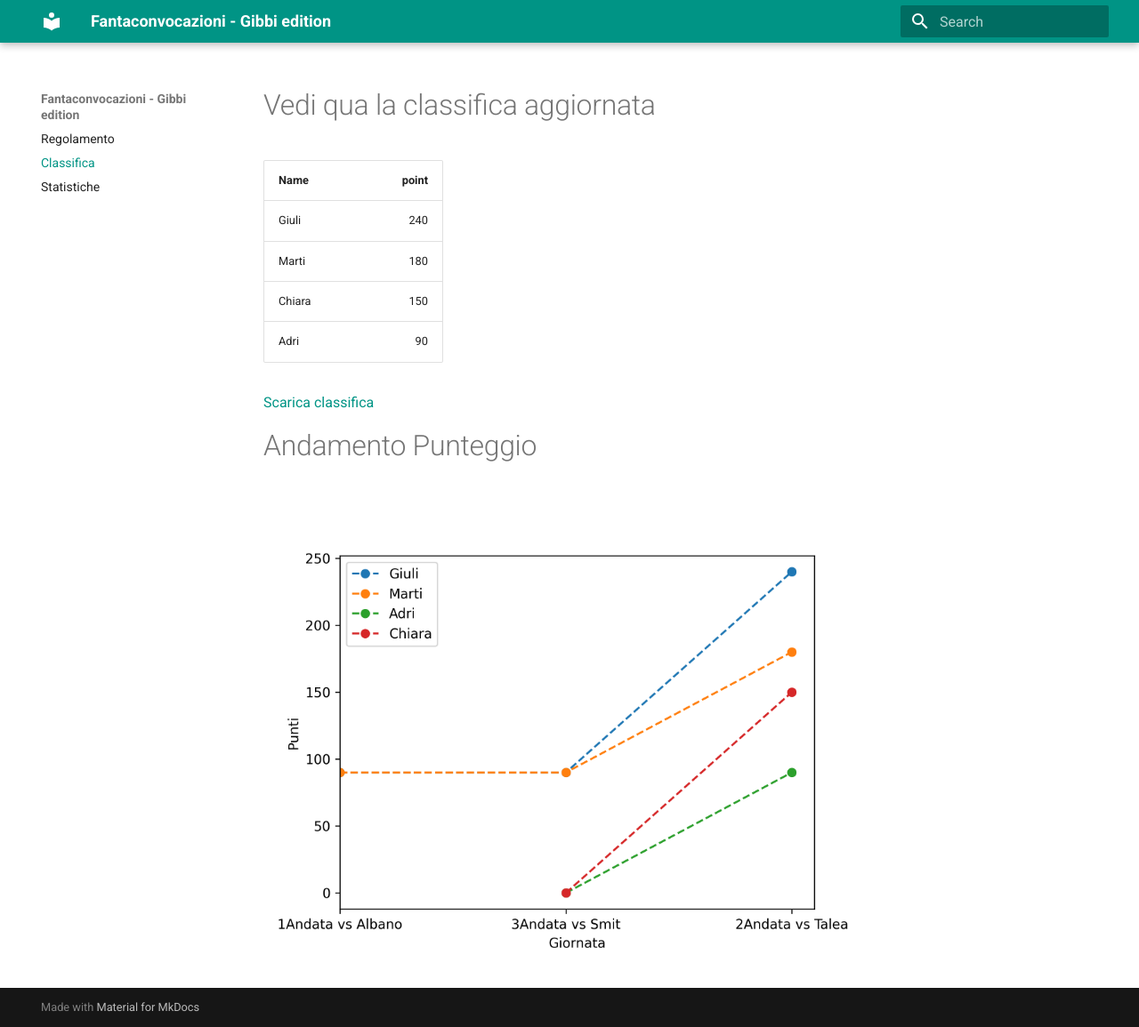
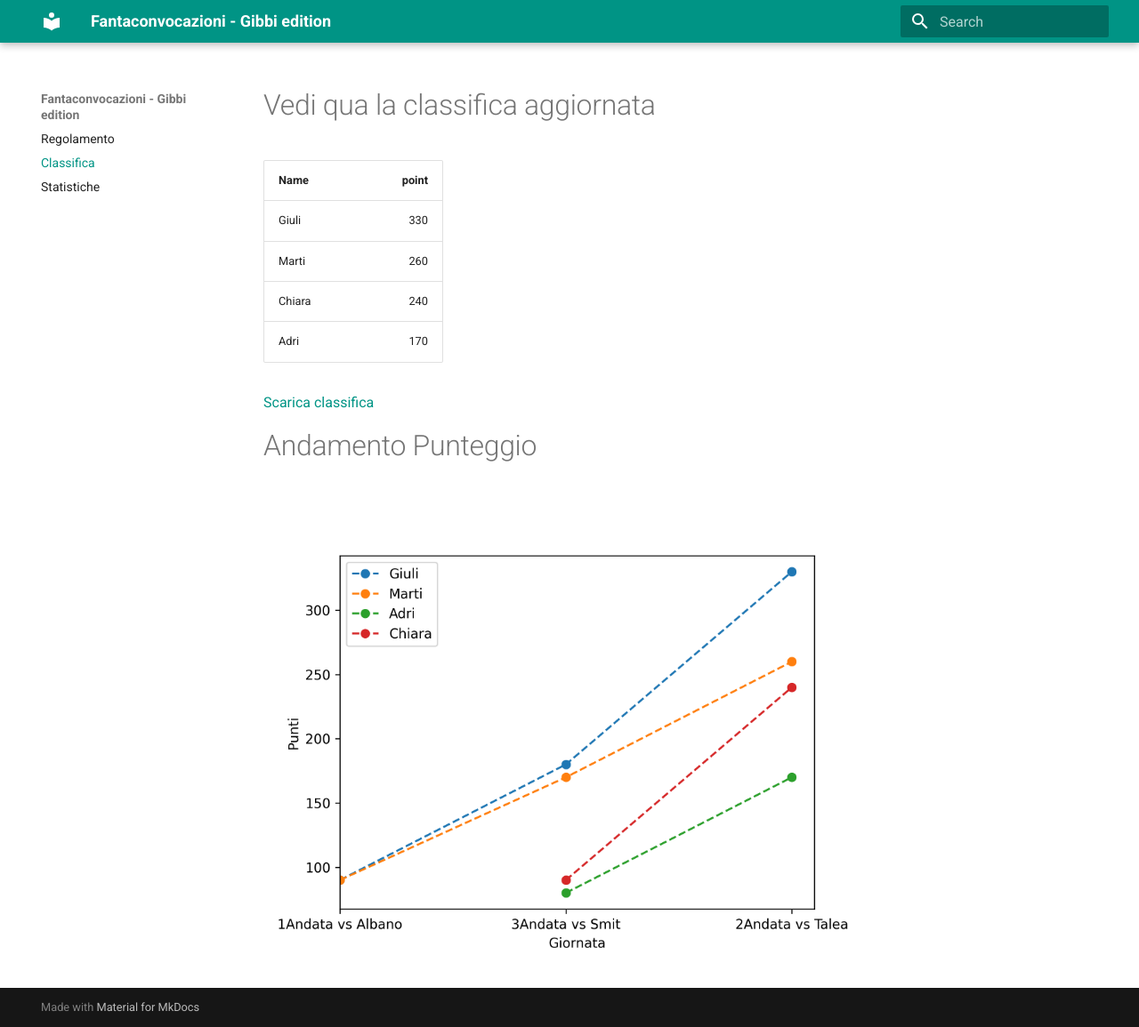
Before and after one commit to martinig94/fantagibbi, an MkDocs documentation site: the page built from docs/Classifica.md, in a window 1280 px wide and 1155 px high. Shown: the whole window at 89% size. Built offline with MkDocs 1.6.1 and Material for MkDocs 9.7.7, drawn with Linux system fonts in a browser that asks for light colours.

Commit message:
Auto-update from main.py

```diff
--- a/docs/Classifica.md
+++ b/docs/Classifica.md
@@ -2,10 +2,10 @@
 <!-- START_TABLE -->
 | Name   |   point |
 |:-------|--------:|
-| Giuli  |     240 |
-| Marti  |     180 |
-| Chiara |     150 |
-| Adri   |      90 |
+| Giuli  |     330 |
+| Marti  |     260 |
+| Chiara |     240 |
+| Adri   |     170 |
 <!-- END_TABLE -->
 
 [Scarica classifica](data/ranking.csv)
```
Also changed, not shown: docs/data/ranking.csv (+4 -4 lines), docs/images/most_selected_coach.png, docs/images/trend_points.png.
